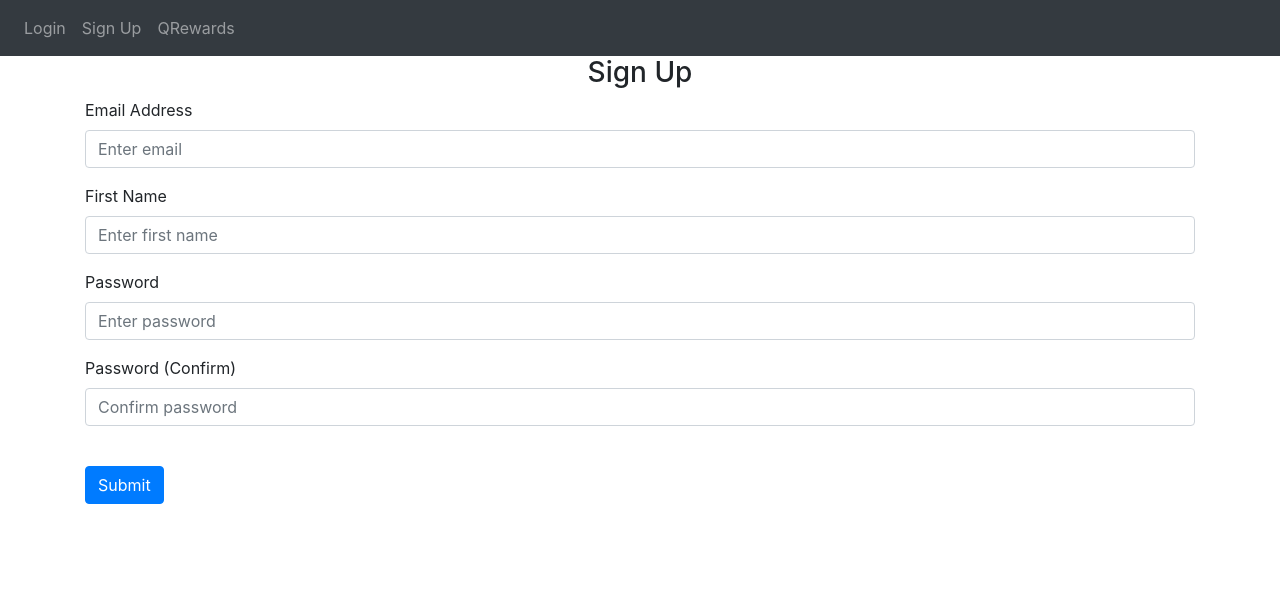
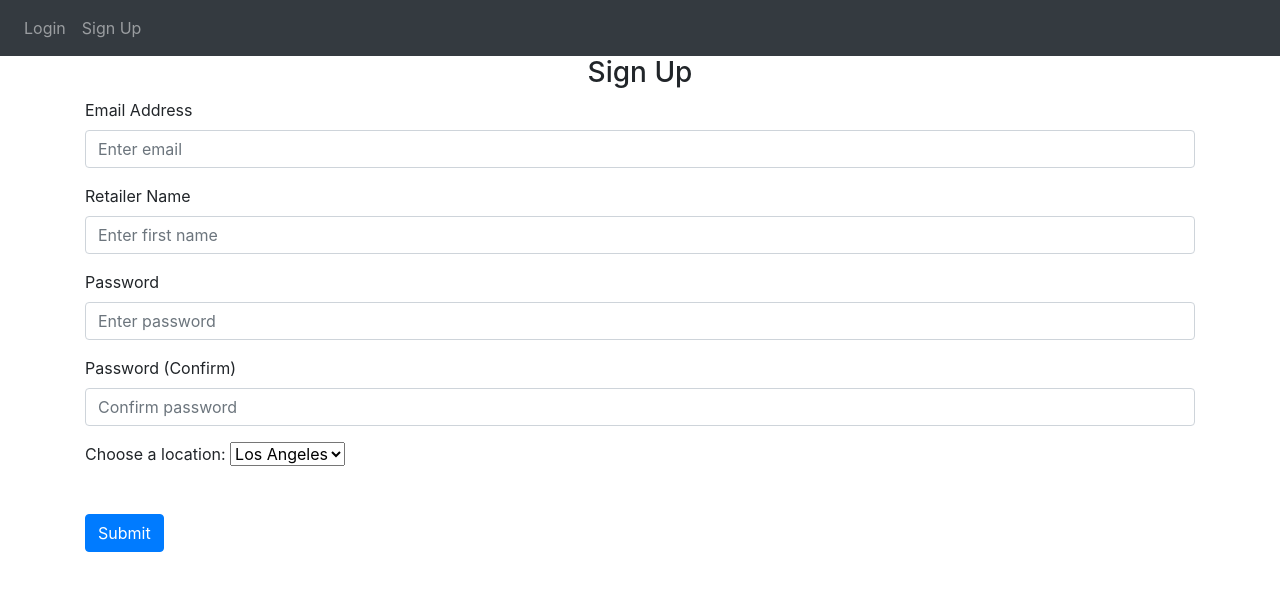
Before and after one commit to jackehogan/QRewards, a Flask app: page /sign-up in a window 1280 px wide. Shown: the top 591 px of the page. Run offline with Flask 2, Linux system fonts and the light colour scheme; some libraries are stand-ins or nearby versions.

Commit message:
add location

```diff
--- a/website/auth.py
+++ b/website/auth.py
@@ -42,6 +42,7 @@ def sign_up():
         first_name = request.form.get('firstName')
         password1 = request.form.get('password1')
         password2 = request.form.get('password2')
+        location = request.form.get('location')
 
         user = User.query.filter_by(email=email).first()
         if user:
@@ -55,7 +56,7 @@ def sign_up():
         elif len(password1) < 7:
             flash('Password must be at least 7 characters.', category='error')
         else:
-            new_user = User(email=email, first_name=first_name, password=generate_password_hash(
+            new_user = User(email=email, first_name=first_name, location=location, password=generate_password_hash(
                 password1, method='sha256'))
             db.session.add(new_user)
             db.session.commit()
--- a/website/models.py
+++ b/website/models.py
@@ -15,4 +15,5 @@ class User(db.Model, UserMixin):
     email = db.Column(db.String(150), unique=True)
     password = db.Column(db.String(150))
     first_name = db.Column(db.String(150))
+    location = db.Column(db.String(150))
     notes = db.relationship('Note')
--- a/website/templates/base.html
+++ b/website/templates/base.html
@@ -32,11 +32,10 @@
           {% if user.is_authenticated %}
           <a class="nav-item nav-link" id="home" href="/">Home</a>
           <a class="nav-item nav-link" id="logout" href="/logout">Logout</a>
-          <a class="nav-item nav-link" id="qreward" href="/qrewards">QRewards</a>
+          <a class="nav-item nav-link" id="qreward" href={{'/qrewards/' + user.location}}>QRewards</a>
           {% else %}
           <a class="nav-item nav-link" id="login" href="/login">Login</a>
           <a class="nav-item nav-link" id="signUp" href="/sign-up">Sign Up</a>
-          <a class="nav-item nav-link" id="qrewards" href="/qrewards">QRewards</a>
           {% endif %}
         </div>
       </div>
--- a/website/templates/sign_up.html
+++ b/website/templates/sign_up.html
@@ -13,7 +13,7 @@ content %}
     />
   </div>
   <div class="form-group">
-    <label for="firstName">First Name</label>
+    <label for="firstName">Retailer Name</label>
     <input
       type="text"
       class="form-control"
@@ -42,6 +42,13 @@ content %}
       placeholder="Confirm password"
     />
   </div>
+  <div class="form-group">
+    <label for="location">Choose a location:</label>
+      <select name="location" id="location">
+        <option value="LA">Los Angeles</option>
+        <option value="TLV">Tel Aviv</option>
+      </select>
+  </div>
   <br />
   <button type="submit" class="btn btn-primary">Submit</button>
 </form>
```
Also changed, not shown: gen_qrcode.py (+5 -2 lines), website/templates/home.html (+4 -3 lines), website/templates/qrewards.html (+6 -12 lines), website/views.py (+23 -4 lines), LA_QR_Code.png (added), TelAviv_QR_Code.png (added), website/database.db, website/databaseOld.db (added), website/static/Animetion Logo.gif (added), website/static/logo.gif (added).
